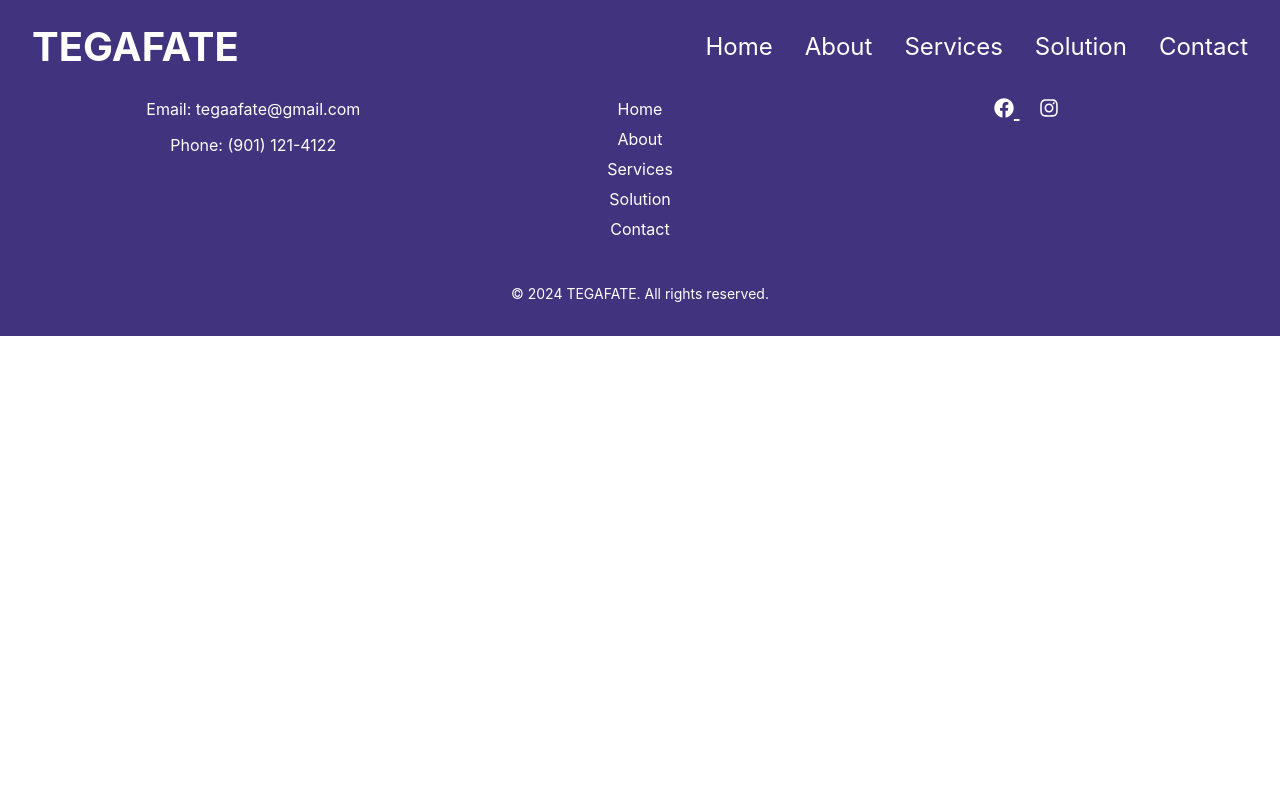
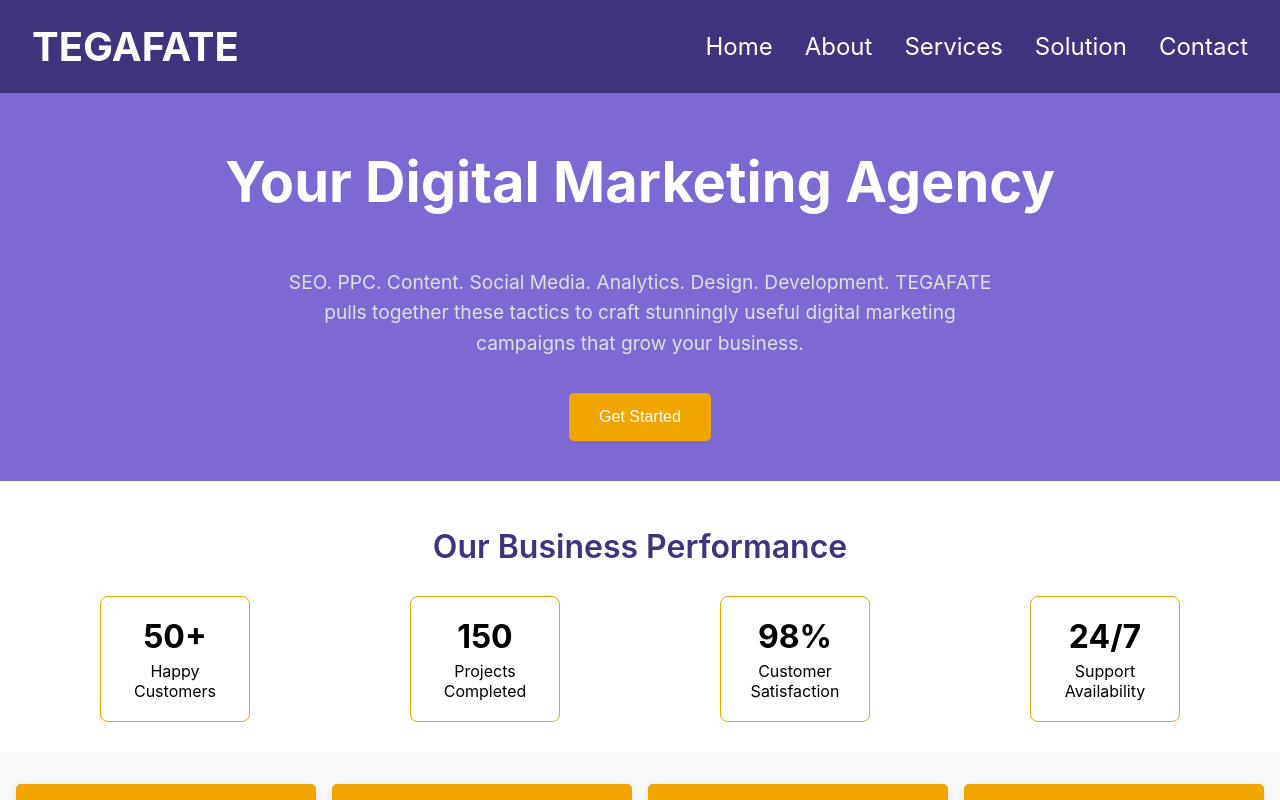
Before and after one commit to Gaftec45/tega-frontend, a React (Create React App) app: page / in a window 1280 px wide. Shown: the top 800 px of the page. Built offline with nearby package versions, Linux system fonts and the light colour scheme.

Commit message:
initial commit

```diff
--- a/src/App.js
+++ b/src/App.js
@@ -2,22 +2,20 @@
 import { BrowserRouter as Router, Route, Routes } from 'react-router-dom';
 import Navbar from './component/Navbar/Navbar';
 import HomePage from './component/Pages/HomePage';
-import Footer from './component/Navbar/Footer';
+import Footer from './component/Footer/Footer';  // Adjusted path
 import ServicePage from './component/Pages/ServicePage';
 import PaystackPayment from './component/Pages/Payment';
-
-
 
 function App() {
   return (
     <Router>
       <div className="App">
         <Navbar />
-
         <Routes>
-          <Route path="/home" element={<HomePage />} />
+          <Route path="/" element={<HomePage />} />  // Adjusted home route
           <Route path="/service" element={<ServicePage />} />
           <Route path="/payment" element={<PaystackPayment />} />
+          {/* Add a default route or 404 page handling here if needed */}
         </Routes>
         <Footer />
       </div>
```
